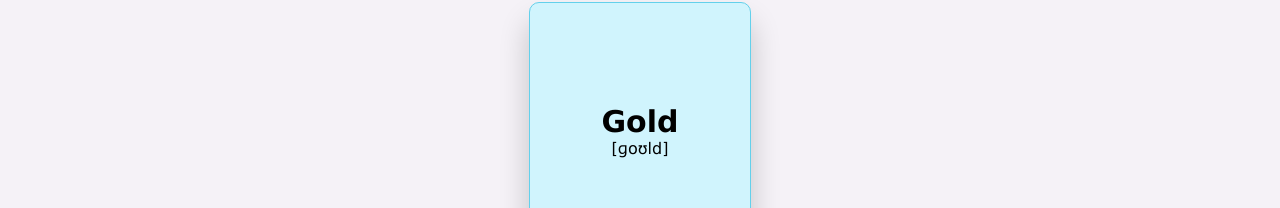
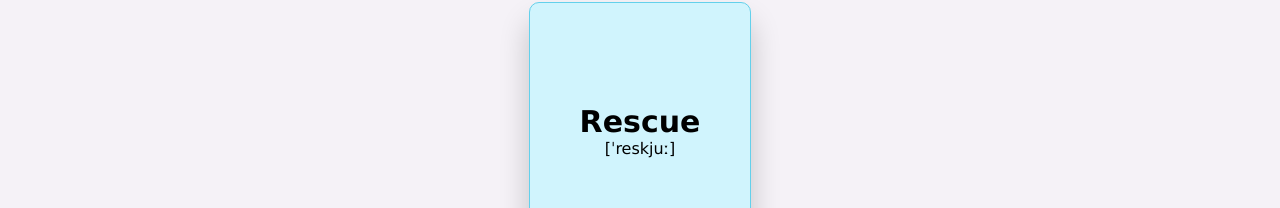
Before and after one commit to ZhannaIvashova/WordWizard, a React (Vite) app: page /WordWizard/game in a window 1280 px wide. Shown: the part 131-339 px from the top of the page. Built offline with nearby package versions, Linux system fonts and the light colour scheme.

Commit message:
feat: add random cards

```diff
--- a/src/components/Card/Card.jsx
+++ b/src/components/Card/Card.jsx
@@ -7,7 +7,7 @@ import {
 
 
 export const Card = ({ word, checkedWordId, handleCheckWordId }) => {
-
+  console.log(word)
   const capitalizedWord = (word) => word.charAt(0).toUpperCase() + word.slice(1);
 
   //создаю реф для кнопки
@@ -39,3 +39,5 @@ export const Card = ({ word, checkedWordId, handleCheckWordId }) => {
     </StyledCard>
   )
 }
+
+//checkedWordId !== word.id
--- a/src/components/CardContainer/CardContainer.jsx
+++ b/src/components/CardContainer/CardContainer.jsx
@@ -1,11 +1,23 @@
-import { useState } from 'react';
-//import { WORDS } from '../../constants';
+import { useState, useMemo, useEffect } from 'react';
 import { Card } from '../Card/Card';
 import { ArrowContainer } from '../ArrowContainer/ArrowContainer';
 import { StyledCardContainer, StyledCountLearnedWords } from './styleCardContainer'
 
 
 export const CardContainer = ({ words }) => {
+
+  //при каждом изменении words, будет вызываться useMemo и происходить рендом
+  const randomWords = useMemo(() =>
+    [...words].sort(() => Math.random() - 0.5), [words]);
+
+  //сортировка слов в рандомном порядке, удобно, если данные приходят с сервера (в асинхронном порядке)
+  /*const [randomWords, setRandomWords] = useState([]);
+  useEffect(() => {
+      const shuffledWords = [...words].sort(() => Math.random() - 0.5);
+      setRandomWords(shuffledWords);
+  }, [words]);
+  console.log(randomWords)*/
+
 
   const [countLearnedWords, setCountLearnedWords] = useState(0);
   const [checkedWordId, setCheckedWordId] = useState(null);
@@ -26,10 +38,15 @@ export const CardContainer = ({ words }) => {
     : setIndexCurrent(words.length - 1) ;
   }
 
+  //прерывания рендиренга, если буду рендерится через useEffect
+  /*if (randomWords.length === 0) {
+    return
+  }*/
+
   return (
     <StyledCardContainer>
       <Card
-        word={words[indexCurrent]}
+        word={randomWords[indexCurrent]}
         checkedWordId={checkedWordId}
         handleCheckWordId={handleCheckWordId}
       />
```
Also changed, not shown: src/components/Wordlist/Wordlist.jsx (+1 -7 lines).
